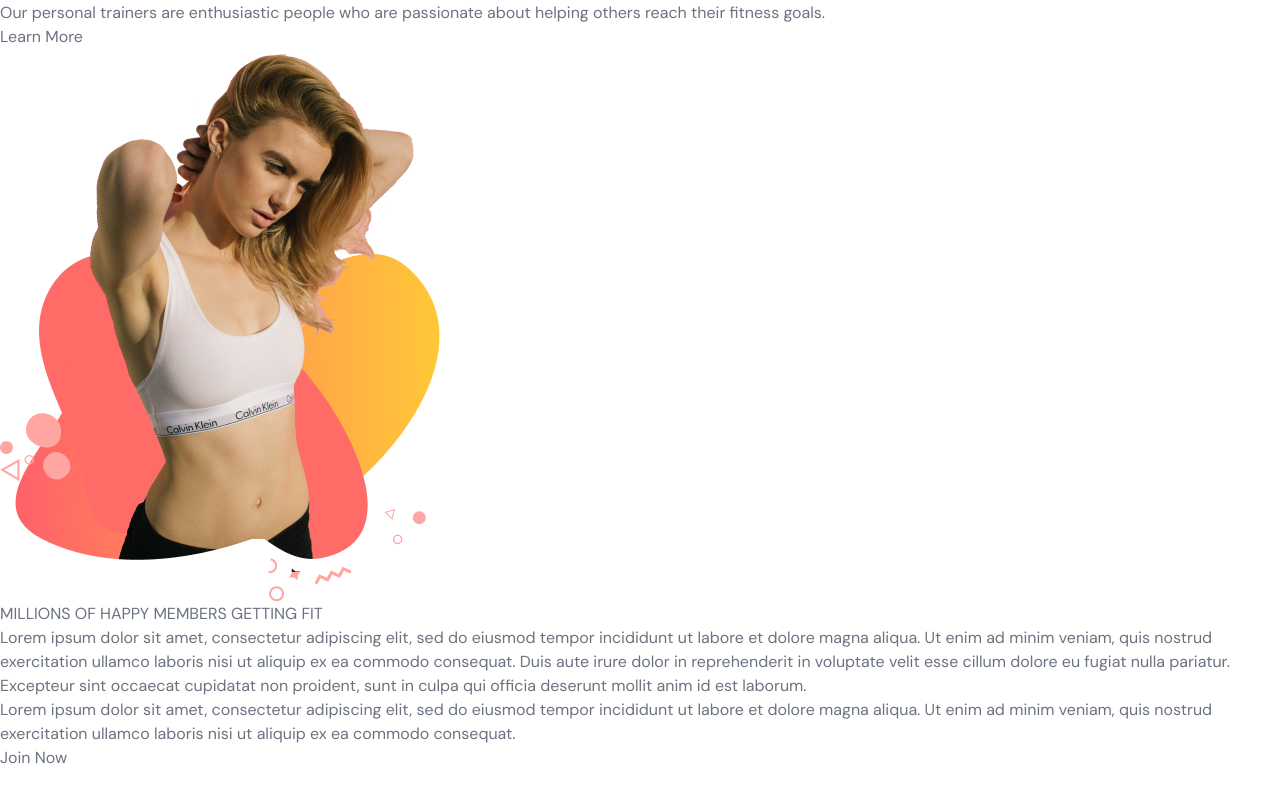
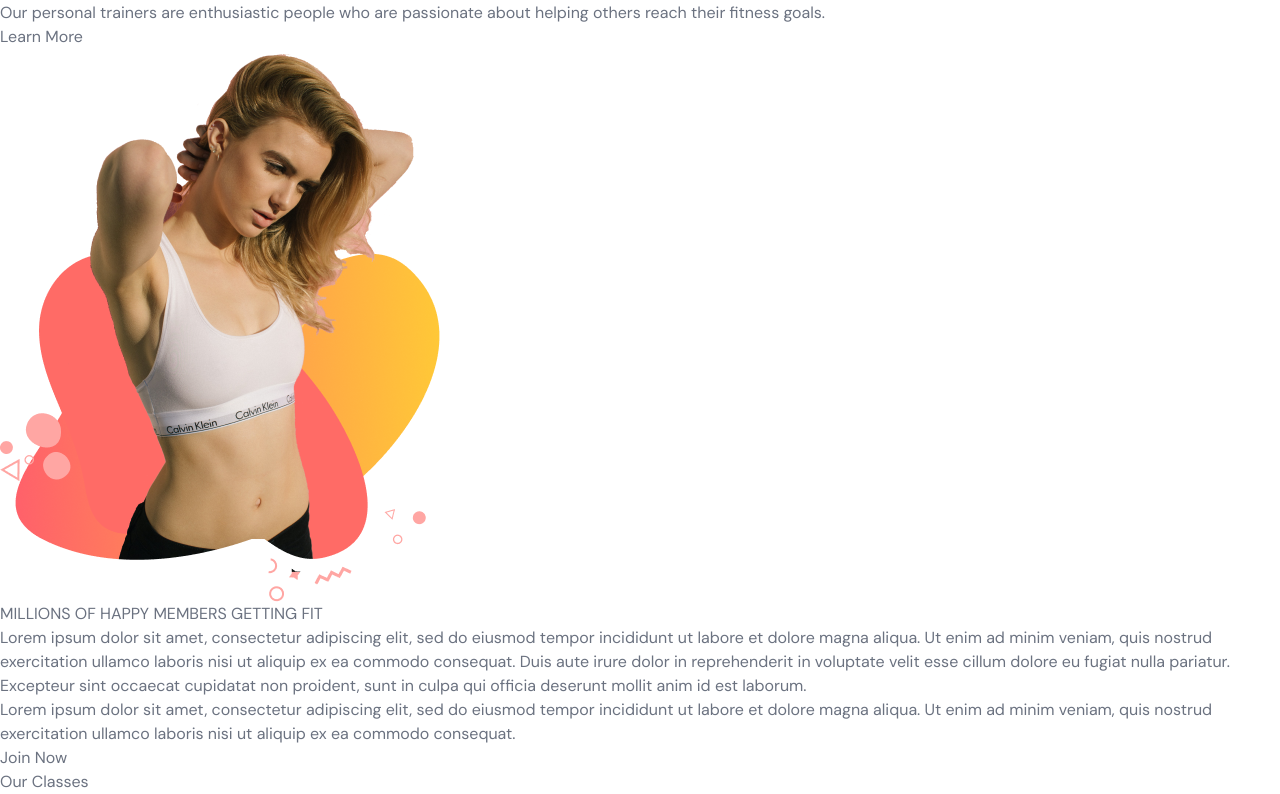
Before and after one commit to Eazyduzit/gym-app-vite-react-typescript, a React (Vite) app: page / in a window 1280 px wide. Shown: the part 5122-5916 px from the top of the page. Before the commit the page ends 5892 px from the top, so only its background shows below. Built offline with nearby package versions, Linux system fonts and the light colour scheme.

Commit message:
created ourClasses component

```diff
--- a/src/App.tsx
+++ b/src/App.tsx
@@ -1,6 +1,7 @@
 import Navbar from "@/scenes/navbar"
 import Home from "@/scenes/home"
 import Benefits from "@/scenes/benefits"
+import OurClasses from "@/scenes/ourClasses"
 import { useEffect, useState } from "react"
 import { SelectedPage } from "@/shared/types"
 
@@ -30,6 +31,7 @@ function App() {
       />
       <Home setSelectedPage={setSelectedPage} />
       <Benefits setSelectedPage={setSelectedPage} />
+      <OurClasses setSelectedPage={setSelectedPage} />
     </div>
   )
 }
--- /dev/null
+++ b/src/scenes/ourClasses/index.tsx
@@ -0,0 +1,9 @@
+import React from "react"
+
+type Props = {}
+
+const OurClasses = (props: Props) => {
+  return <div>Our Classes</div>
+}
+
+export default OurClasses
```
